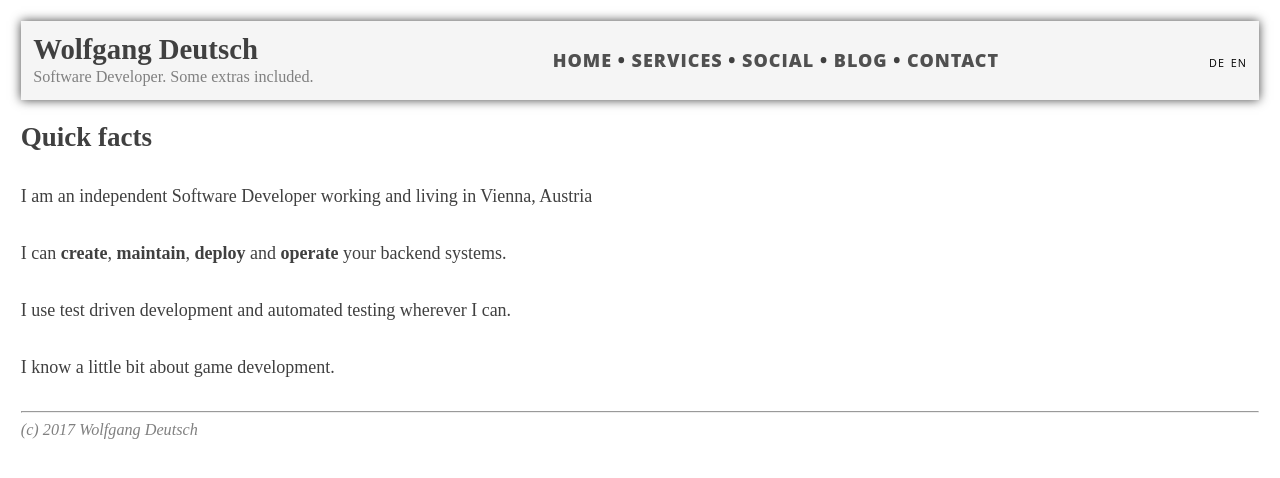
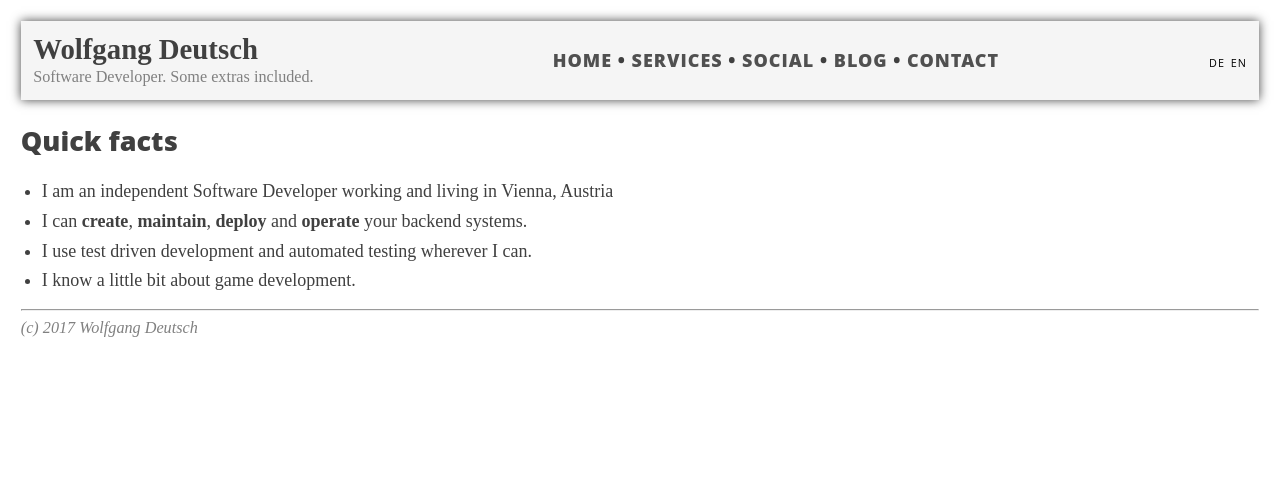
Before and after one commit to wolfgang-wdw/wolfgang-wdw.github.io, a Jekyll site: the page built from index.md, in a window 1280 px wide. Shown: the top 478 px of the page. Built offline with Jekyll 4.4.1, drawn with Linux system fonts in a browser that asks for light colours.

Commit message:
fix list styles

```diff
--- a/css/style.scss
+++ b/css/style.scss
@@ -21,13 +21,21 @@
   position: relative;
 }
 
+h1,h2,h3,h4,h5,h6 {
+  font-family: 'Open Sans', 'Helvetica Neue', Helvetica, Arial, sans-serif;
+  font-weight: 800;
+}
+
 p {
   line-height: 1.5;
-  margin: 30px 0;
 }
 
 ul {
   padding-left: 1%;
+}
+
+li {
+  margin: 0.7%;
 }
 
 a {
--- a/index.md
+++ b/index.md
@@ -5,13 +5,10 @@
 ref: home
 ---
 ## Quick facts
-I am an independent Software Developer working and living in Vienna, Austria
-
-I can **create**, **maintain**, **deploy** and **operate** your backend systems.
-
-I use test driven development and automated testing wherever I can.
-
-I know a little bit about game development.
+- I am an independent Software Developer working and living in Vienna, Austria
+- I can **create**, **maintain**, **deploy** and **operate** your backend systems.
+- I use test driven development and automated testing wherever I can.
+- I know a little bit about game development.
 
 <!-- ## What makes me tick
 - A manifesto of sorts
```
